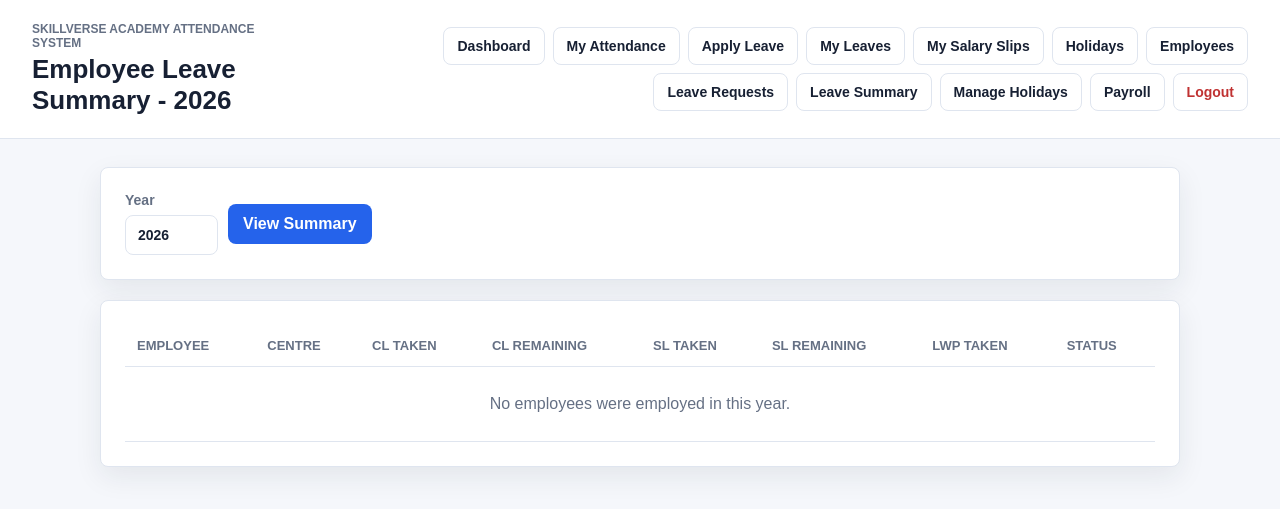
After one commit to shivanikkokane-sudo/skillverse-attendance-system, a Flask app: page /admin_leave_summary in a window 1280 px wide. The commit adds this page. Shown: the top 509 px of the page. Run offline with Flask 3, Linux system fonts and the light colour scheme; the visitor is signed in with stand-in values (Sample User, id 1); data that the repository does not hold is empty.

Commit message:
Fix LWP deductions and add leave summary

```diff
--- a/app.py
+++ b/app.py
@@ -52,7 +52,8 @@ from database import (
     get_employee_salary_slips,
     get_salary_slips_for_month,
     get_salary_slip,
-    get_employee_month_attendance
+    get_employee_month_attendance,
+    get_admin_leave_summary
 )
 from payroll import build_monthly_payroll
 from salary_pdf import create_salary_slip_pdf
@@ -457,6 +458,26 @@ def admin_leaves():
     return render_template(
         "admin_leaves.html",
         leaves=leaves
+    )
+
+
+@app.route("/admin_leave_summary")
+def admin_leave_summary():
+    if "employee_id" not in session:
+        return redirect("/")
+    if not session.get("is_admin"):
+        return "Access Denied", 403
+    try:
+        year = int(request.args.get("year", date.today().year))
+        if year < 2000 or year > date.today().year:
+            raise ValueError
+    except (TypeError, ValueError):
+        return "Invalid leave summary year", 400
+    return render_template(
+        "admin_leave_summary.html",
+        summaries=get_admin_leave_summary(year),
+        selected_year=year,
+        current_year=date.today().year,
     )
 
 @app.route("/admin_holidays")
--- a/database.py
+++ b/database.py
@@ -795,6 +795,60 @@ def get_leave_balance(employee_id):
     }
 
 
+def get_admin_leave_summary(year):
+    """Return leave entitlement and approved usage for employees in a year."""
+    year_start = date(year, 1, 1)
+    year_end = date(year, 12, 31)
+    as_of = min(date.today(), year_end)
+    employees = (
+        supabase.table("employees")
+        .select("*")
+        .lte("joining_date", year_end.isoformat())
+        .order("full_name")
+        .execute().data
+    )
+    leaves = (
+        supabase.table("leave_requests")
+        .select("*")
+        .eq("status", "Approved")
+        .lte("from_date", year_end.isoformat())
+        .gte("to_date", year_start.isoformat())
+        .execute().data
+    )
+    leaves_by_employee = {}
+    for leave in leaves:
+        leaves_by_employee.setdefault(str(leave["employee_id"]), []).append(leave)
+
+    summaries = []
+    for employee in employees:
+        joining_date = date.fromisoformat(employee["joining_date"])
+        leaving_date = (
+            date.fromisoformat(employee["last_office_day"])
+            if employee.get("last_office_day") else None
+        )
+        if joining_date > as_of or (leaving_date and leaving_date < year_start):
+            continue
+
+        entitlement = get_leave_entitlement(employee, as_of)
+        taken = {"CL": 0, "SL": 0, "LWP": 0}
+        for leave in leaves_by_employee.get(str(employee["id"]), []):
+            leave_type = leave.get("leave_type")
+            if leave_type in taken:
+                taken[leave_type] += get_leave_days_in_year(leave, year)
+
+        summaries.append({
+            "employee": employee,
+            "total_cl": entitlement["total_cl"],
+            "total_sl": entitlement["total_sl"],
+            "cl_taken": taken["CL"],
+            "sl_taken": taken["SL"],
+            "lwp_taken": taken["LWP"],
+            "cl_remaining": max(0, entitlement["total_cl"] - taken["CL"]),
+            "sl_remaining": max(0, entitlement["total_sl"] - taken["SL"]),
+        })
+    return summaries
+
+
 def add_holiday(
 
     holiday_date,
--- /dev/null
+++ b/templates/admin_leave_summary.html
@@ -0,0 +1,43 @@
+{% extends "base.html" %}
+{% block title %}Annual Leave Summary{% endblock %}
+{% block page_title %}Employee Leave Summary - {{ selected_year }}{% endblock %}
+{% block content %}
+<section class="panel">
+    <form method="GET" action="/admin_leave_summary" class="button-row">
+        <label>
+            Year
+            <input type="number" name="year" min="2000" max="{{ current_year }}" value="{{ selected_year }}" required>
+        </label>
+        <button type="submit">View Summary</button>
+    </form>
+</section>
+
+<section class="panel">
+    <div class="table-wrap">
+        <table>
+            <thead>
+                <tr>
+                    <th>Employee</th><th>Centre</th><th>CL Taken</th><th>CL Remaining</th>
+                    <th>SL Taken</th><th>SL Remaining</th><th>LWP Taken</th><th>Status</th>
+                </tr>
+            </thead>
+            <tbody>
+                {% for item in summaries %}
+                <tr>
+                    <td>{{ item.employee.full_name }}</td>
+                    <td>{{ item.employee.centre }}</td>
+                    <td>{{ item.cl_taken }} / {{ item.total_cl }}</td>
+                    <td><strong>{{ item.cl_remaining }}</strong></td>
+                    <td>{{ item.sl_taken }} / {{ item.total_sl }}</td>
+                    <td><strong>{{ item.sl_remaining }}</strong></td>
+                    <td class="danger-text">{{ item.lwp_taken }}</td>
+                    <td>{% if item.employee.is_active %}<span class="success-text">Active</span>{% else %}<span class="muted">Inactive</span>{% endif %}</td>
+                </tr>
+                {% else %}
+                <tr><td colspan="8" class="empty-state">No employees were employed in this year.</td></tr>
+                {% endfor %}
+            </tbody>
+        </table>
+    </div>
+</section>
+{% endblock %}
--- a/templates/admin_payroll.html
+++ b/templates/admin_payroll.html
@@ -74,6 +74,7 @@
         <div class="stat-card"><span>Full present</span><strong>{{ slip.present_days }}</strong></div>
         <div class="stat-card"><span>CL taken</span><strong>{{ slip.cl_days }}</strong></div>
         <div class="stat-card"><span>SL taken</span><strong>{{ slip.sl_days }}</strong></div>
+        <div class="stat-card"><span>LWP</span><strong>{{ slip.lwp_days }}</strong></div>
         <div class="stat-card"><span>Total paid leave</span><strong>{{ slip.paid_leave_days }}</strong></div>
         <div class="stat-card"><span>Half-days</span><strong>{{ slip.half_days }}</strong></div>
     </div>
--- a/templates/base.html
+++ b/templates/base.html
@@ -26,6 +26,7 @@
             {% if session.get("is_admin") %}
             <a href="/admin_employees">Employees</a>
             <a href="/admin_leaves">Leave Requests</a>
+            <a href="/admin_leave_summary">Leave Summary</a>
             <a href="/admin_holidays">Manage Holidays</a>
             <a href="/admin_payroll">Payroll</a>
             {% endif %}
```
Also changed, not shown: payroll.py (+8 -1 lines).
